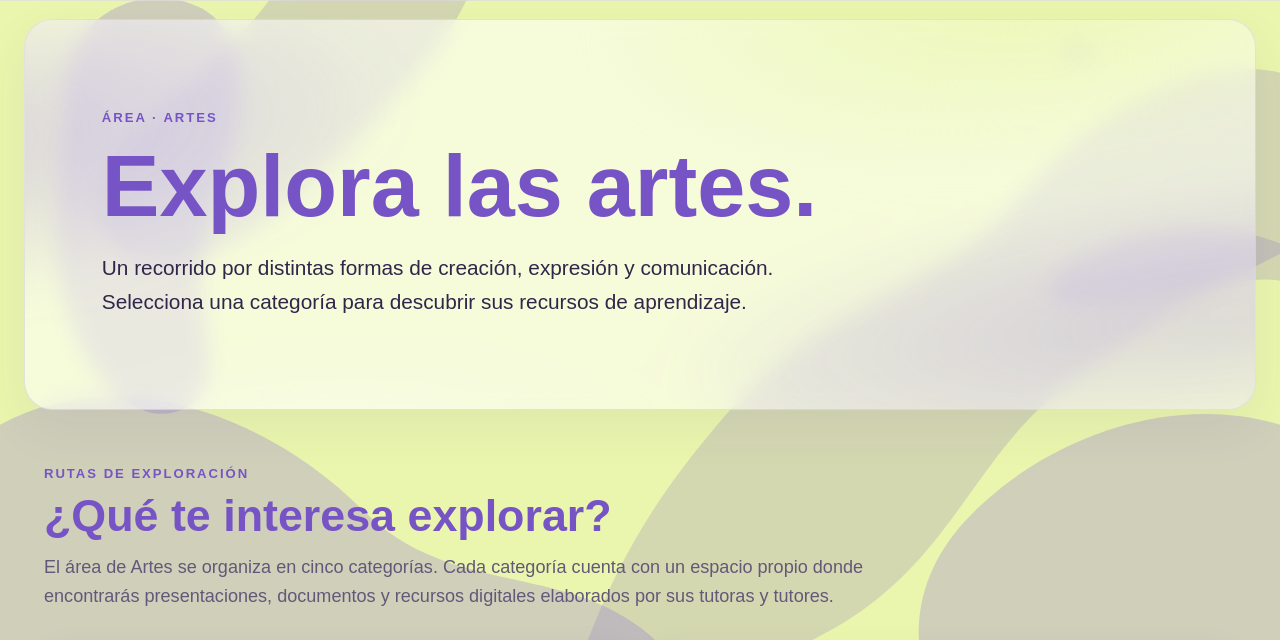
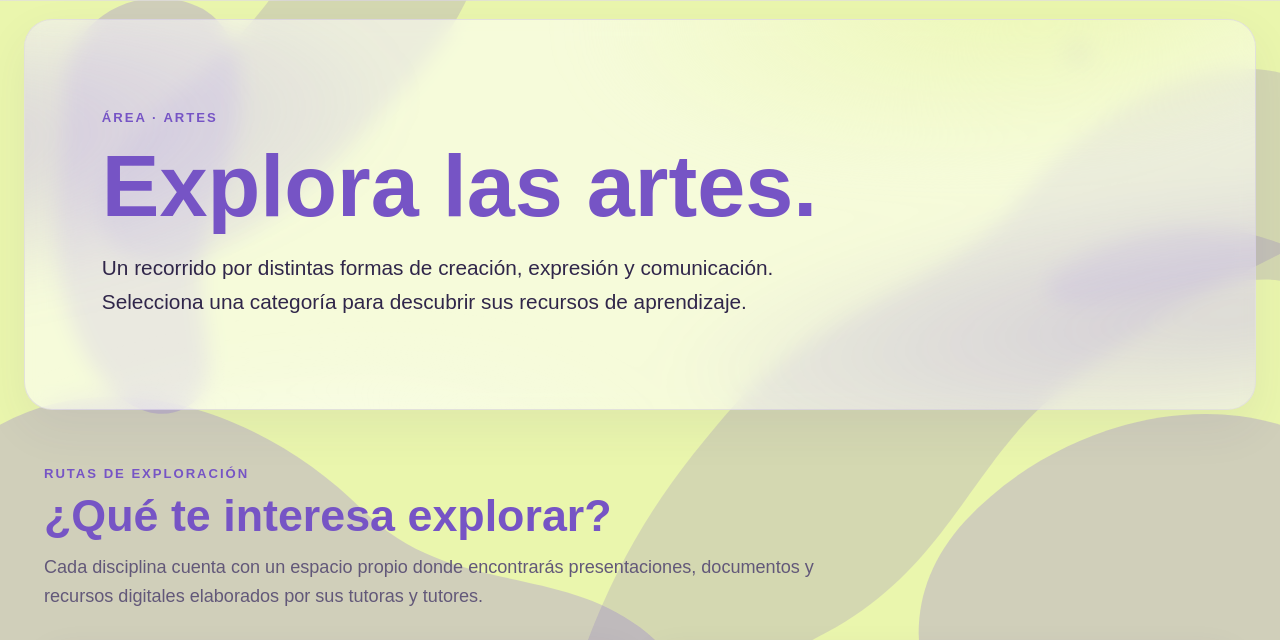
Before and after one commit to DMR1811/recursos-aprendizaje-diversificacion, a plain HTML site: page artes.html in a window 1280 px wide. Shown: the part 82-722 px from the top of the page. Drawn offline with Linux system fonts and the light colour scheme; a web font is replaced by a local one.

Commit message:
Update artes.html

```diff
--- a/artes.html
+++ b/artes.html
@@ -130,7 +130,7 @@ footer{text-align:center;padding:28px 20px;color:var(--gris)!important;line-heig
 </svg>
 <header class="topbar"><a class="brand" href="recursos.html"><img class="gea-logo" src="logogeanuevo.png" alt="Logo GEA"><span>DIVERSIFICACIÓN<br><small style="font-weight:500;letter-spacing:.04em">RECURSOS DE APRENDIZAJE</small></span></a><a class="navlink" href="recursos.html">&lt; Todas las áreas</a></header>
 <section class="hero"><div class="eyebrow">Área · Artes</div><h1>Explora las artes.</h1><p>Un recorrido por distintas formas de creación, expresión y comunicación. Selecciona una categoría para descubrir sus recursos de aprendizaje.</p></section>
-<main><div class="kicker">Rutas de exploración</div><h2>¿Qué te interesa explorar?</h2><p class="intro">El área de Artes se organiza en cinco categorías. Cada categoría cuenta con un espacio propio donde encontrarás presentaciones, documentos y recursos digitales elaborados por sus tutoras y tutores.</p>
+<main><div class="kicker">Rutas de exploración</div><h2>¿Qué te interesa explorar?</h2><p class="intro">Cada disciplina cuenta con un espacio propio donde encontrarás presentaciones, documentos y recursos digitales elaborados por sus tutoras y tutores.</p>
 <div class="grid"><a class="card" href="artes-arquitectura.html"><span class="symbol">AR</span><span><h3>Arquitectura</h3><p>Espacios, formas, estructuras y maneras de habitar y transformar el entorno.</p><span class="arrow">Explorar categoría &gt;</span></span></a><a class="card" href="artes-plasticas.html"><span class="symbol">AP</span><span><h3>Artes Plásticas</h3><p>Lenguajes visuales, técnicas, materiales y procesos de creación plástica.</p><span class="arrow">Explorar categoría &gt;</span></span></a><a class="card" href="artes-cine-television.html"><span class="symbol">CT</span><span><h3>Cine y televisión</h3><p>Imagen en movimiento, narrativas audiovisuales y procesos de realización.</p><span class="arrow">Explorar categoría &gt;</span></span></a><a class="card" href="artes-diseno-grafico.html"><span class="symbol">DG</span><span><h3>Diseño Gráfico</h3><p>Comunicación visual, composición, tipografía e imagen.</p><span class="arrow">Explorar categoría &gt;</span></span></a><a class="card" href="artes-musica.html"><span class="symbol">MU</span><span><h3>Música</h3><p>Sonido, ritmo, interpretación, escucha y creación musical.</p><span class="arrow">Explorar categoría &gt;</span></span></a></div>
 <div class="info"><strong>¿Cómo navegar?</strong> Elige una de las cinco categorías para ingresar a su espacio. Desde allí podrás regresar al área de Artes o al portal general de Diversificación.</div>
 </main><footer>Diversificación · Área de Artes<br>Un espacio para explorar y aprender en comunidad.</footer></body></html>
```
